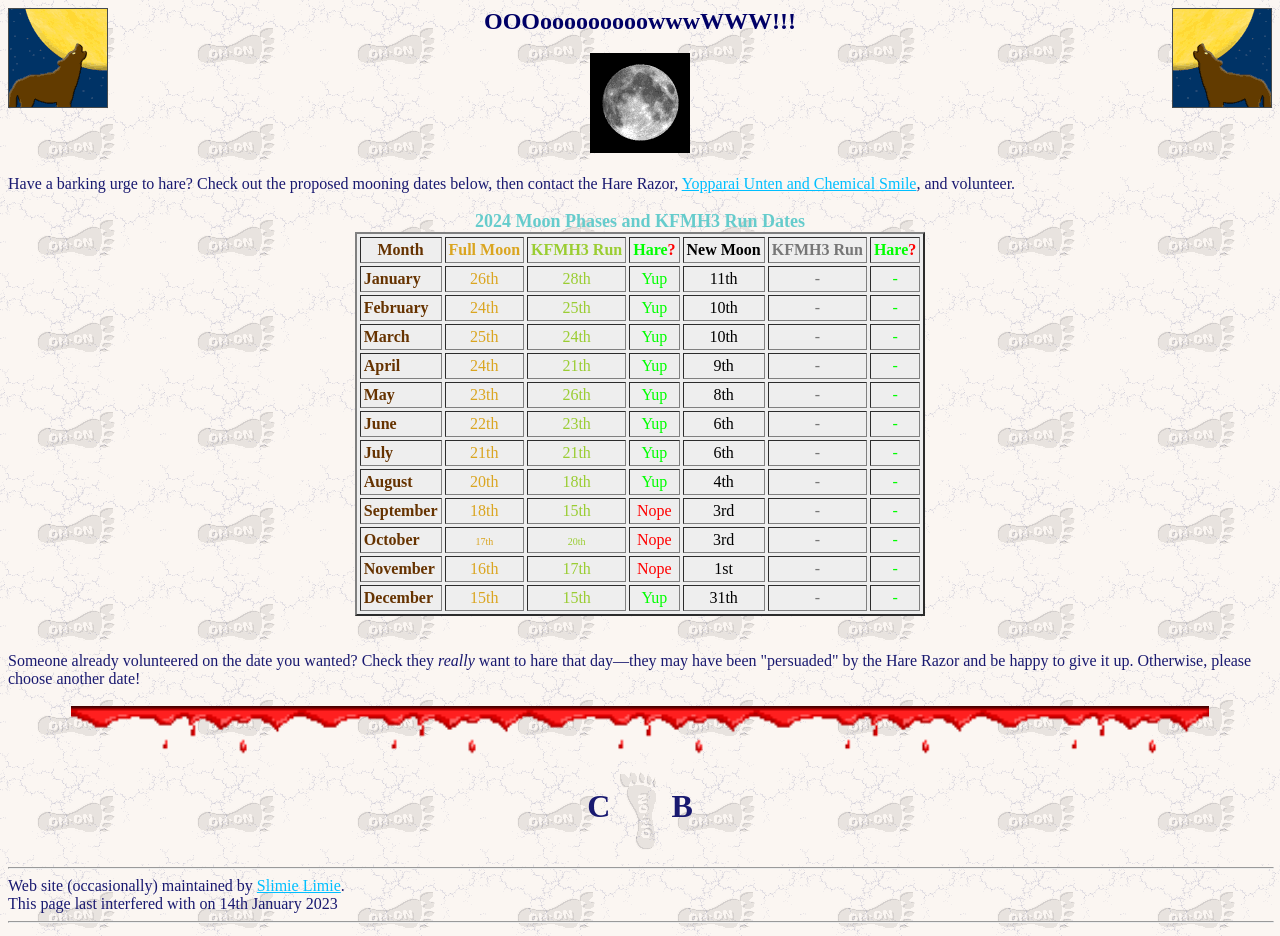
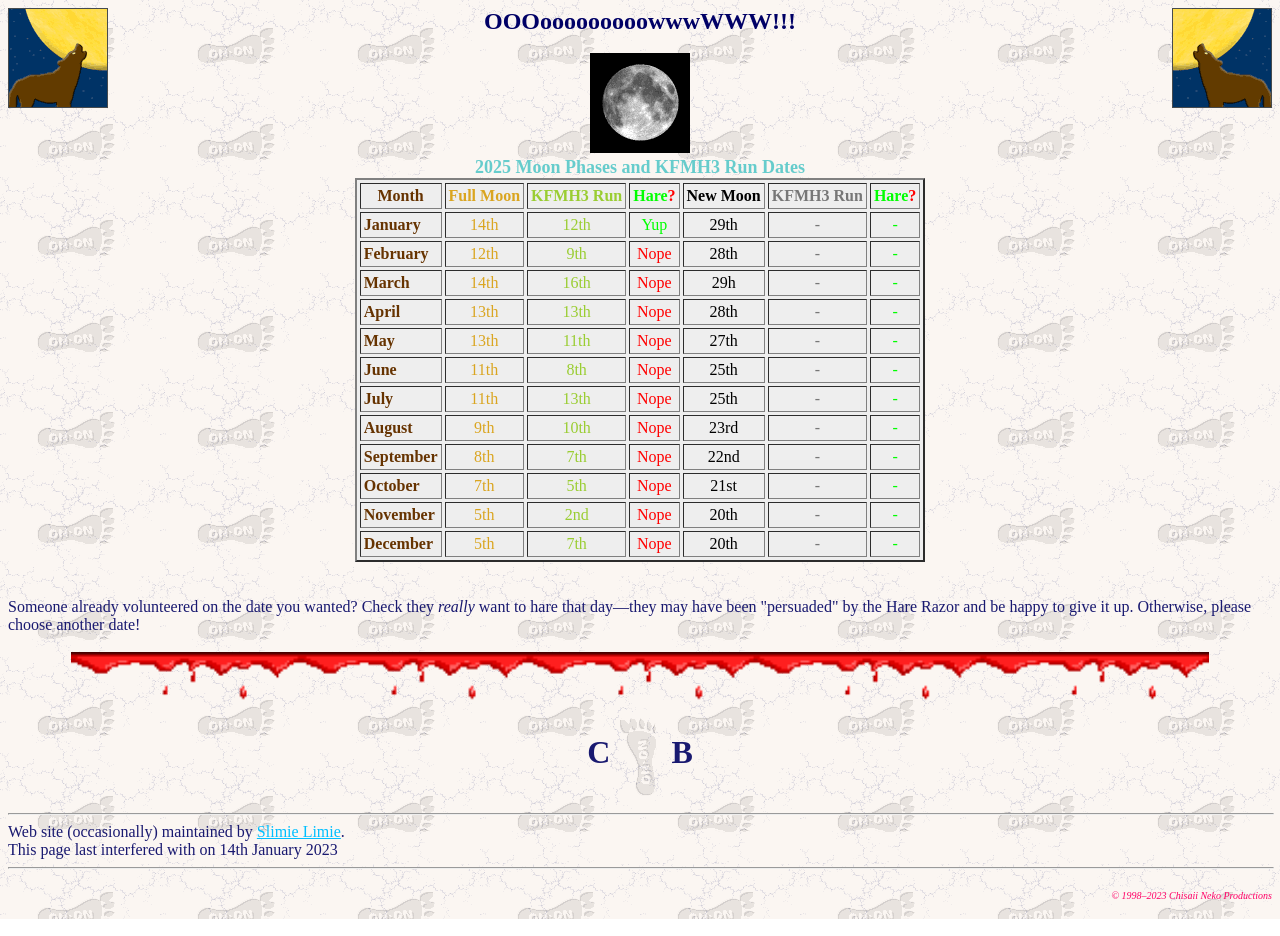
Before and after one commit to KFMH3/Home, a plain HTML site: page Moon_dates_this_year.html in a window 1280 px wide. Shown: the top 936 px of the page. Drawn offline with Linux system fonts and the light colour scheme.

Commit message:
京都ハッシュとキンキハッシュの更新

```diff
--- a/Moon_dates_this_year.html
+++ b/Moon_dates_this_year.html
@@ -23,17 +23,10 @@
 <center><img src="Moonphase.GIF" alt="Rotating Moon" height=100 width=100>
 </center>
 
-<br>
-
-Have a barking urge to hare? Check out the proposed mooning dates below,
-then contact the Hare Razor,
-<a href="mailto:harerazor@yahoo[spam-off!].co.jp?subject=Hello Hare Razor, I'd like to hare!&body=Sender: Remove '' [spam-off!]'' from address above before sending!">Yopparai Unten and Chemical Smile</a>, and volunteer.
-<br><br>
-
 <center>
 
 <table border="2" bgcolor="#eeeeee" cellspacing="3" cellpadding="3">
-<caption align="top"><B><font size="+1" color="#66cccc">2024 Moon Phases and
+<caption align="top"><B><font size="+1" color="#66cccc">2025 Moon Phases and
 KFMH3 Run Dates</font></b></caption>
 
 <tr>
@@ -48,120 +41,120 @@ KFMH3 Run Dates</font></b></caption>
 
 <tr align=center>
 <th align=left><font color="#663300">January</font></th>
-<td><font color="#DAA520">26th</font></td>
-<td><font color="#9ACD32">28th</font></td>
+<td><font color="#DAA520">14th</font></td>
+<td><font color="#9ACD32">12th</font></td>
 <td><font color="#00FF00">Yup</font></td>
-<td><font color="#000000">11th</font></td>
+<td><font color="#000000">29th</font></td>
 <td><font color="#777777">-</font></td>
 <td><font color="#00FF00">-</font></td>
 </tr>
 
 <tr align=center>
 <th align=left><font color="#663300">February</font></th>
-<td><font color="#DAA520">24th</font></td>
-<td><font color="#9ACD32">25th</font></td>
-<td><font color="#00FF00">Yup</font></td>
-<td><font color="#000000">10th</font></td>
+<td><font color="#DAA520">12th</font></td>
+<td><font color="#9ACD32">9th</font></td>
+<td><font color="#FF0000">Nope</font></td>
+<td><font color="#000000">28th</font></td>
 <td><font color="#777777">-</font></td>
 <td><font color="#00FF00">-</font></td>
 </tr>
 
 <tr align=center>
 <th align=left><font color="#663300">March</font></th>
-<td><font color="#DAA520">25th</font></td>
-<td><font color="#9ACD32">24th</font></td>
-<td><font color="#00FF00">Yup</font></td>
-<td><font color="#000000">10th</font></td>
+<td><font color="#DAA520">14th</font></td>
+<td><font color="#9ACD32">16th</font></td>
+<td><font color="#FF0000">Nope</font></td>
+<td><font color="#000000">29h</font></td>
 <td><font color="#777777">-</font></td>
 <td><font color="#00FF00">-</font></td>
 </tr>
 
 <tr align=center>
 <th align=left><font color="#663300">April</font></th>
-<td><font color="#DAA520">24th</font></td>
-<td><font color="#9ACD32">21th</font></td>
-<td><font color="#00FF00">Yup</font></td>
-<td><font color="#000000">9th</font></td>
+<td><font color="#DAA520">13th</font></td>
+<td><font color="#9ACD32">13th</font></td>
+<td><font color="#FF0000">Nope</font></td>
+<td><font color="#000000">28th</font></td>
 <td><font color="#777777">-</font></td>
 <td><font color="#00FF00">-</font></td>
 </tr>
 
 <tr align=center>
 <th align=left><font color="#663300">May</font></th>
-<td><font color="#DAA520">23th</font></td>
-<td><font color="#9ACD32">26th</font></td>
-<td><font color="#00FF00">Yup</font></td>
-<td><font color="#000000">8th</font></td>
+<td><font color="#DAA520">13th</font></td>
+<td><font color="#9ACD32">11th</font></td>
+<td><font color="#FF0000">Nope</font></td>
+<td><font color="#000000">27th</font></td>
 <td><font color="#777777">-</font></td>
 <td><font color="#00FF00">-</font></td>
 </tr>
 
 <tr align=center>
 <th align=left><font color="#663300">June</font></th>
-<td><font color="#DAA520">22th</font></td>
-<td><font color="#9ACD32">23th</font></td>
-<td><font color="#00FF00">Yup</font></td>
-<td><font color="#000000">6th</font></td>
+<td><font color="#DAA520">11th</font></td>
+<td><font color="#9ACD32">8th</font></td>
+<td><font color="#FF0000">Nope</font></td>
+<td><font color="#000000">25th</font></td>
 <td><font color="#777777">-</font></td>
 <td><font color="#00FF00">-</font></td>
 </tr>
 
 <tr align=center>
 <th align=left><font color="#663300">July</font></th>
-<td><font color="#DAA520">21th</font></td>
-<td><font color="#9ACD32">21th</font></td>
-<td><font color="#00FF00">Yup</font></td>
-<td><font color="#000000">6th</font></td>
+<td><font color="#DAA520">11th</font></td>
+<td><font color="#9ACD32">13th</font></td>
+<td><font color="#FF0000">Nope</font></td>
+<td><font color="#000000">25th</font></td>
 <td><font color="#777777">-</font></td>
 <td><font color="#00FF00">-</font></td>
 </tr>
 
 <tr align=center>
 <th align=left><font color="#663300">August</font></th>
-<td><font color="#DAA520">20th</font></td>
-<td><font color="#9ACD32">18th</font></td>
-<td><font color="#00FF00">Yup</font></td>
-<td><font color="#000000">4th</font></td>
+<td><font color="#DAA520">9th</font></td>
+<td><font color="#9ACD32">10th</font></td>
+<td><font color="#FF0000">Nope</font></td>
+<td><font color="#000000">23rd</font></td>
 <td><font color="#777777">-</font></td>
 <td><font color="#00FF00">-</font></td>
 </tr>
 
 <tr align=center>
 <th align=left><font color="#663300">September</font></th>
-<td><font color="#DAA520">18th</font></td>
-<td><font color="#9ACD32">15th</font></td>
+<td><font color="#DAA520">8th</font></td>
+<td><font color="#9ACD32">7th</font></td>
 <td><font color="#FF0000">Nope</font></td>
-<td><font color="#000000">3rd</font></td>
+<td><font color="#000000">22nd</font></td>
 <td><font color="#777777">-</font></td>
 <td><font color="#00FF00">-</font></td>
 </tr>
 
 <tr align=center>
 <th align=left><font color="#663300">October</font></th>
-<td><font color="#DAA520" size="-3">17th</font></td>
-<td><font color="#9ACD32" size="-3">20th</font></td>
+<td><font color="#DAA520">7th</font></td>
+<td><font color="#9ACD32">5th</font></td>
 <td><font color="#FF0000">Nope</font></td>
-<td><font color="#000000">3rd</font></td>
+<td><font color="#000000">21st</font></td>
 <td><font color="#777777">-</font></td>
 <td><font color="#00FF00">-</font></td>
 </tr>
 
 <tr align=center>
 <th align=left><font color="#663300">November</font></th>
-<td><font color="#DAA520">16th</font></td>
-<td><font color="#9ACD32">17th</font></td>
+<td><font color="#DAA520">5th</font></td>
+<td><font color="#9ACD32">2nd</font></td>
 <td><font color="#FF0000">Nope</font></td>
-<td><font color="#000000">1st</font></td>
+<td><font color="#000000">20th</font></td>
 <td><font color="#777777">-</font></td>
 <td><font color="#00FF00">-</font></td>
 </tr>
 
 <tr align=center>
 <th align=left><font color="#663300">December</font></th>
-<td><font color="#DAA520">15th</font></td>
-<td><font color="#9ACD32">15th</font></td>
-<td><font color="#00FF00">Yup</font></td>
-<td><font color="#000000">31th</font></td>
+<td><font color="#DAA520">5th</font></td>
+<td><font color="#9ACD32">7th</font></td>
+<td><font color="#FF0000">Nope</font></td>
+<td><font color="#000000">20th</font></td>
 <td><font color="#777777">-</font></td>
 <td><font color="#00FF00">-</font></td>
 </tr>
```
Also changed, not shown: Kyoto_H3.html (+1 -3 lines), index.html (+5 -2 lines).
